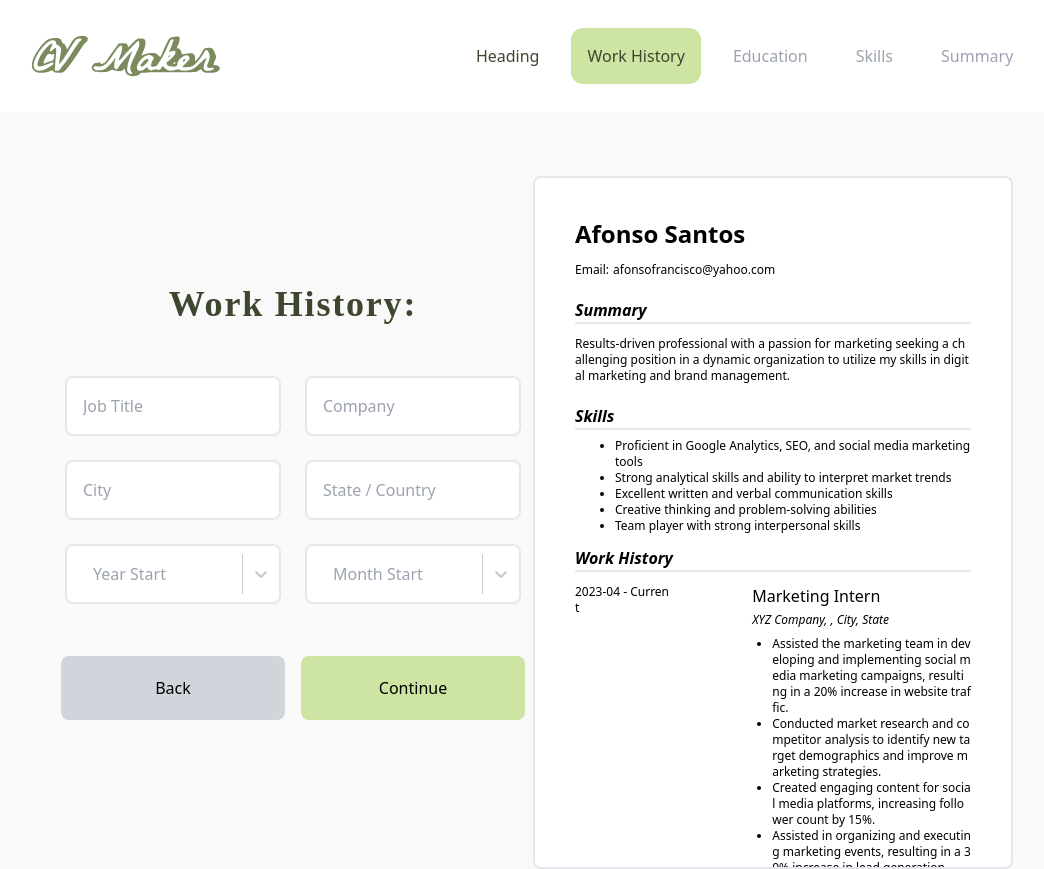
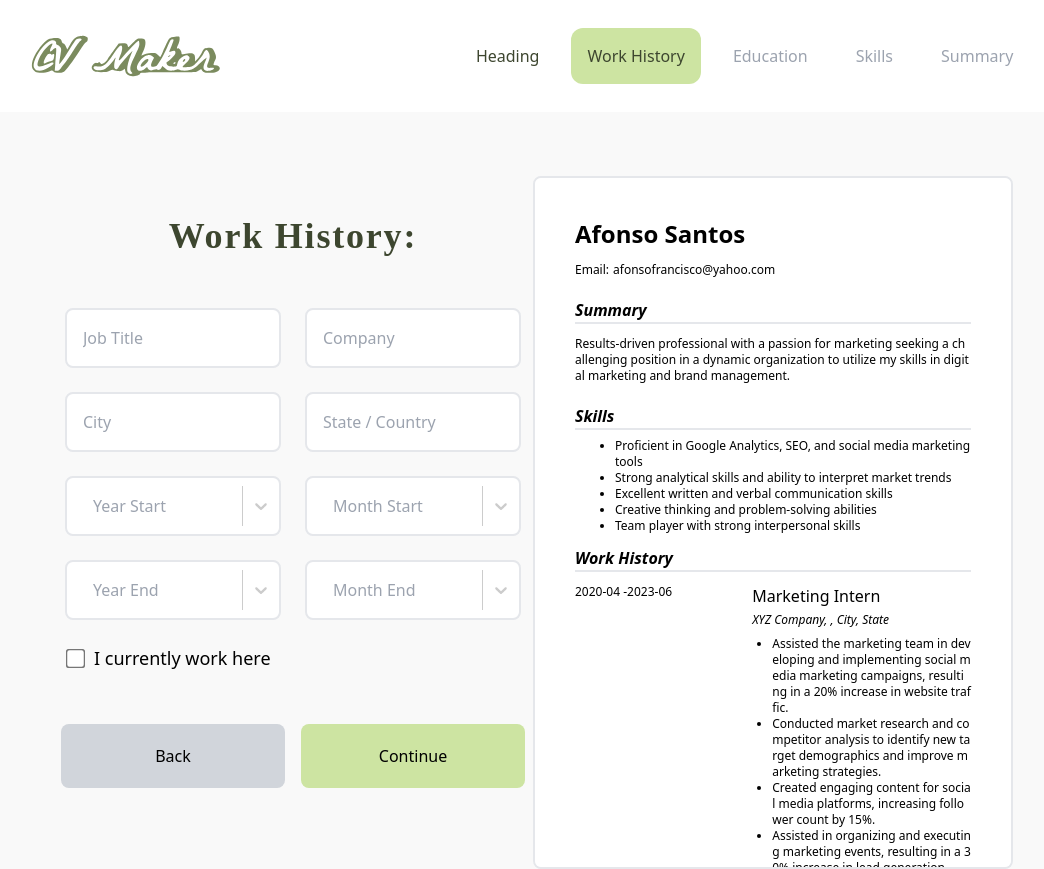
Before and after one commit to lmreineer/cv-maker, a React (Create React App) app: page /work-history in a window 1280 px wide. Shown: the whole page, without its empty margins (107-1151 px from the left). Built offline with nearby package versions, Linux system fonts and the light colour scheme.

Commit message:
Add disable button to date inputs

```diff
--- a/src/components/form/WorkHistoryForm.js
+++ b/src/components/form/WorkHistoryForm.js
@@ -1,6 +1,8 @@
+import Select from "react-select";
+
+import { useState } from "react";
+
 import { useNavigate } from "react-router-dom";
-
-import Select from "react-select";
 
 const WorkHistoryForm = ({
   handleSubmit,
@@ -11,29 +13,35 @@ const WorkHistoryForm = ({
   handleChange,
   setFieldValue,
 }) => {
+  const yearList = [];
+  for (let i = 0; i <= 70; i += 1) {
+    const year = 2023 - i;
+    yearList.push({ value: year.toString(), label: year.toString() });
+  }
+
+  const monthList = [];
+  for (let i = 1; i <= 12; i += 1) {
+    monthList.push({ value: i.toString(), label: i.toString() });
+  }
+
+  monthList.forEach((el) => {
+    if (el.value.length === 1) {
+      el.value = `0${el.value}`;
+      el.label = `0${el.label}`;
+    }
+  });
+
+  const [checked, setChecked] = useState(false);
+
+  const handleCheckedState = () => {
+    checked === false ? setChecked(true) : setChecked(false);
+  };
+
   const navigate = useNavigate();
 
   const navigateBack = () => {
     navigate("/");
   };
-
-    const yearStartList = [];
-    for (let i = 0; i <= 70; i += 1) {
-        const year = 2023 - i;
-        yearStartList.push({ value: year.toString(), label: year.toString() });
-    }
-
-    const monthStartList = [];
-    for (let i = 1; i <= 12; i += 1) {
-        monthStartList.push({ value: i.toString(), label: i.toString() });
-    }
-
-    monthStartList.forEach((el) => {
-        if (el.value.length === 1) {
-            el.value = `0${el.value}`;
-            el.label = `0${el.label}`;
-        }
-    });
 
   const customStyles = {
     control: (base) => ({
@@ -103,7 +111,7 @@ const WorkHistoryForm = ({
           <Select
             name="yearStartWork"
             placeholder="Year Start"
-                        options={yearStartList}
+            options={yearList}
             styles={customStyles}
             onChange={(e) => {
               setFieldValue("yearStartWork", e.value);
@@ -112,14 +120,45 @@ const WorkHistoryForm = ({
           <Select
             name="monthStartWork"
             placeholder="Month Start"
-                        options={monthStartList}
+            options={monthList}
             styles={customStyles}
             onChange={(e) => {
               setFieldValue("monthStartWork", e.value);
             }}
           />
         </div>
-
+        <div className="flex justify-center">
+          <Select
+            name="yearEndWork"
+            placeholder="Year End"
+            options={yearList}
+            styles={customStyles}
+            onChange={(e) => {
+              setFieldValue("yearEndWork", e.value);
+            }}
+            isDisabled={checked}
+          />
+          <Select
+            name="monthEndWork"
+            placeholder="Month End"
+            options={monthList}
+            styles={customStyles}
+            onChange={(e) => {
+              setFieldValue("yearEndwork", e.value);
+            }}
+            isDisabled={checked}
+          />
+        </div>
+        <div className="flex">
+          <label className="m-3 spacing-wide text-lg select-none hover:cursor-pointer">
+            <input
+              type="checkbox"
+              className="ml-1 mr-3 scale-150"
+              onClick={handleCheckedState}
+            />
+            I currently work here
+          </label>
+        </div>
         <div className="flex justify-around">
           <button
             className="bg-gray-300 hover:bg-gray-400 transition p-5 w-56 rounded-lg my-10"
--- a/src/components/form/form-validation/FormValidation.js
+++ b/src/components/form/form-validation/FormValidation.js
@@ -68,6 +68,8 @@ const FormValidation = () => {
         stateWork,
         yearStartWork,
         monthStartWork,
+        yearEndWork,
+        monthEndWork,
     } = formik.values;
 
     const capitaliseFirstLetter = (input) => {
@@ -117,8 +119,6 @@ const FormValidation = () => {
                             cityWorkValues={cityWork}
                             stateWorkValues={stateWork}
                             handleChange={formik.handleChange}
-                            yearStartWorkValues={yearStartWork}
-                            monthStartWorkValues={monthStartWork}
                             setFieldValue={formik.setFieldValue}
                         />
                     }
@@ -142,6 +142,8 @@ const FormValidation = () => {
                 stateWorkInput={capitalizeFirstLetterOfEachWord(stateWork)}
                 yearStartWorkInput={yearStartWork}
                 monthStartWorkInput={monthStartWork}
+                yearEndWorkInput={yearEndWork}
+                monthEndWorkWorkInput={yearEndWork}
             />
         </>
     );
--- a/src/components/preview/CVContent.js
+++ b/src/components/preview/CVContent.js
@@ -25,6 +25,8 @@ const CVContent = ({
     workTimePeriodContainer,
     yearStartWorkInput,
     monthStartWorkInput,
+    yearEndWorkInput,
+    monthEndWorkInput,
     stayDetailContainer,
     stayDetailHeading,
     jobTitleInput,
@@ -124,8 +126,8 @@ const CVContent = ({
                 <div className={stayPeriodContainer}>
                     <div className={workTimePeriodContainer}>
                         <h6>
-                            {yearStartWorkInput || "2023"}-{monthStartWorkInput || "04"} -
-                            Current
+                            {yearStartWorkInput || "2020"}-{monthStartWorkInput || "04"} -
+                            {yearEndWorkInput || "2023"}-{monthEndWorkInput || "06"}
                         </h6>
                     </div>
                     <div className={stayDetailContainer}>
@@ -162,7 +164,7 @@ const CVContent = ({
                         </div>
                     </div>
                 </div>
-                <div className={stayPeriodContainer}>
+                {/* <div className={stayPeriodContainer}>
                     <div className={workTimePeriodContainer}>
                         <h6>2020-07 - 2022</h6>
                     </div>
@@ -190,7 +192,7 @@ const CVContent = ({
                             </ul>
                         </div>
                     </div>
-                </div>
+                </div> */}
                 <h6 className={mainBackgroundHeading}>Education</h6>
                 <div className={stayPeriodContainer}>
                     <div className={educationTimePeriodContainer}>
--- a/src/components/preview/CVPreview.js
+++ b/src/components/preview/CVPreview.js
@@ -20,6 +20,8 @@ const CVPreview = ({
     stateWorkInput,
     yearStartWorkInput,
     monthStartWorkInput,
+    yearEndWorkInput,
+    monthEndWorkInput,
 }) => {
     const [isClicked, setIsClicked] = useState(false);
 
@@ -57,6 +59,8 @@ const CVPreview = ({
                     workTimePeriodContainer="text-xs w-44"
                     yearStartWorkInput={yearStartWorkInput}
                     monthStartWorkInput={monthStartWorkInput}
+                    yearEndWorkInputWorkInput={yearEndWorkInput}
+                    monthEndWorkInput={monthEndWorkInput}
                     stayDetailContainer="ml-20 text-xs w-full"
                     stayDetailHeading="text-base"
                     jobTitleInput={jobTitleInput}
```
Lines whose indentation alone changed are shown as unchanged.
